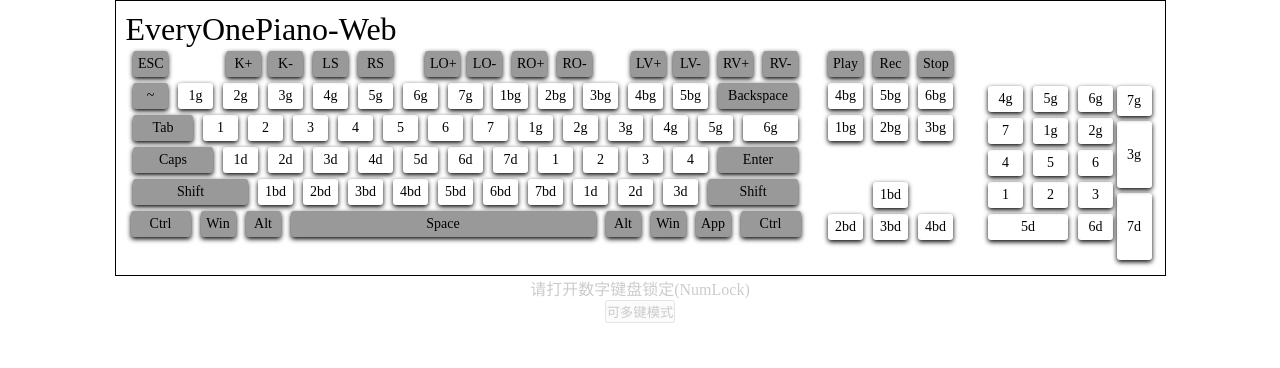
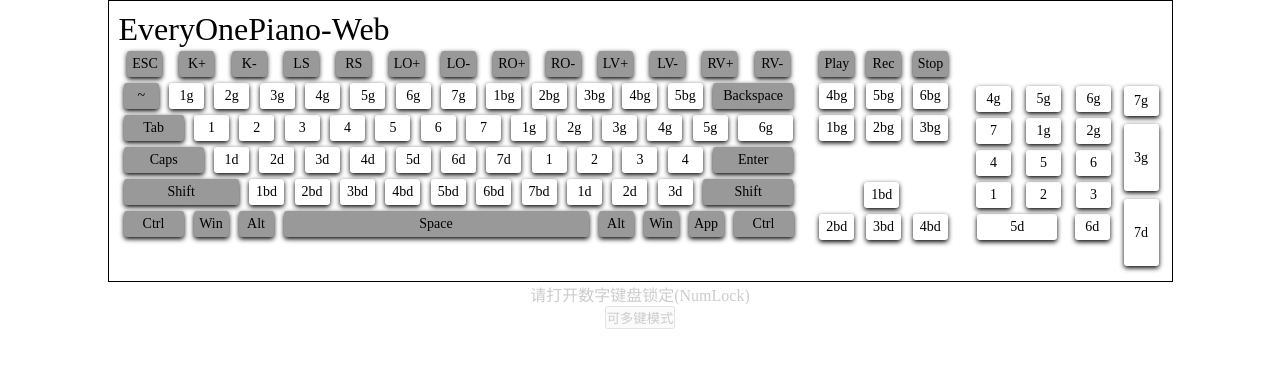
Before and after one commit to reaink/eopiano, a plain HTML site: page index.html in a window 1280 px wide. Drawn offline with Linux system fonts and the light colour scheme.

Commit message:
fix flex layout

```diff
--- a/css/main.css
+++ b/css/main.css
@@ -4,6 +4,17 @@
 }
 body {
     text-align: center;
+}
+
+#pianos ul{
+    display: flex;
+    justify-content: space-around;
+    flex-wrap: wrap;
+}
+
+#pianos .fj{
+    display: flex;
+    flex-direction: column;
 }
 #pianos {
     padding: 10px;
@@ -24,7 +35,6 @@ body {
 }
 #pianos li,#pianos .center li,#pianos .right li {
     list-style: none;
-    display: inline-block;
     box-shadow: 0 2px 5px #000;
     width: 25px;
     margin: 3px;
@@ -63,7 +73,7 @@ body {
     position: absolute;
 }
 #pianos .right ul.fj {
-    margin-left: 138px;
+    margin-left: 152px;
 }
 #pianos .right ul.fj li {
     display: block;
--- a/index.html
+++ b/index.html
@@ -12,22 +12,21 @@
         <h1 class="title">EveryOnePiano-Web</h1>
     </header>
     <div class="left">
-        <ul class="Ctrl">
+        <ul>
             <li class="hideKey" n="">ESC</li>
-            <li class="hideKey" n="" style="margin: 0 0 0 51px;">K+</li>
+            <li class="hideKey" n="">K+</li>
             <li class="hideKey" n="">K-</li>
             <li class="hideKey" n="">LS</li>
             <li class="hideKey" n="">RS</li>
-            <li class="hideKey" n="" style="margin: 0 0 0 25px;">LO+</li>
+            <li class="hideKey" n="">LO+</li>
             <li class="hideKey" n="">LO-</li>
             <li class="hideKey" n="">RO+</li>
             <li class="hideKey" n="">RO-</li>
-            <li class="hideKey" n="" style="margin: 0 0 0 32px;">LV+</li>
+            <li class="hideKey" n="">LV+</li>
             <li class="hideKey" n="">LV-</li>
             <li class="hideKey" n="">RV+</li>
             <li class="hideKey" n="">RV-</li>
         </ul>
-        <div class="Kzm">
         <ul>
             <li class="hideKey" n="">~</li>
             <li n="k1g">1g</li>
@@ -100,7 +99,6 @@
             <li class="hideKey" n="" style="width: 50px">Ctrl</li>
         </ul>
     </div>
-    </div>
     <div class="center">
         <ul class="top">
             <li class="hideKey" n="">Play</li>
@@ -114,7 +112,7 @@
             <li n="k3bg">3bg</li>
         </ul>
         <ul class="bottom">
-            <li n="k1bd" n="">1bd</li>
+            <li n="k1bd" n="">1bd</li><br>
             <li n="k2bd" n="">2bd</li>
             <li n="k3bd" n="">3bd</li>
             <li n="k4bd" n="">4bd</li>
```
Lines whose indentation alone changed are shown as unchanged.
